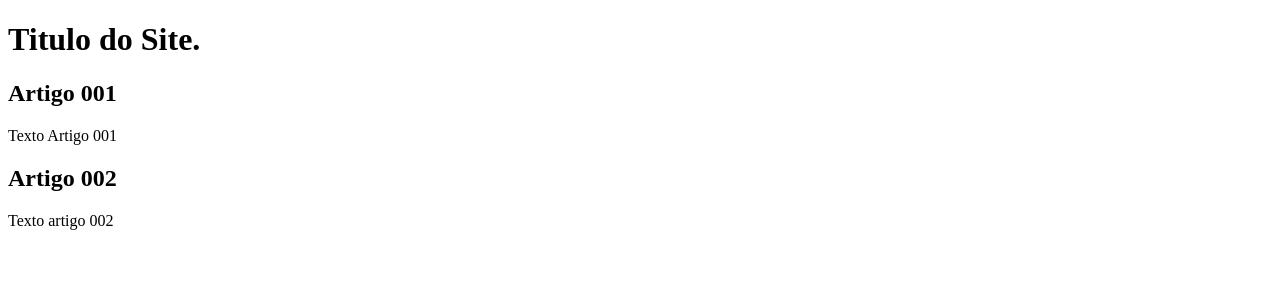
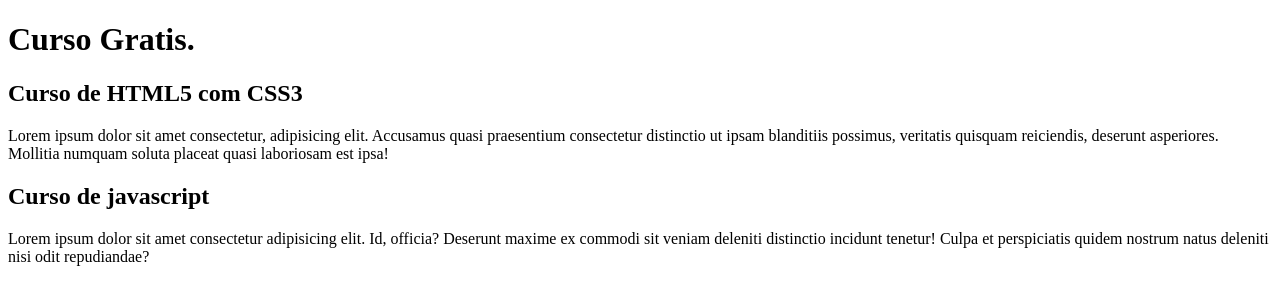
Before and after one commit to alessandrocrispim/Projeto-de-um-site, a plain HTML site: page index.html in a window 1280 px wide. Drawn offline with Linux system fonts and the light colour scheme.

Commit message:
comecei a escrever o conteudo

```diff
--- a/index.html
+++ b/index.html
@@ -9,15 +9,15 @@
 <body>
     <main>
         <header>
-            <h1>Titulo do Site.</h1>
+            <h1>Curso Gratis.</h1>
         </header>
         <article>
-            <h2>Artigo 001</h2>
-            <p>Texto Artigo 001</p>
+            <h2>Curso de HTML5 com CSS3</h2>
+            <p>Lorem ipsum dolor sit amet consectetur, adipisicing elit. Accusamus quasi praesentium consectetur distinctio ut ipsam blanditiis possimus, veritatis quisquam reiciendis, deserunt asperiores. Mollitia numquam soluta placeat quasi laboriosam est ipsa!</p>
         </article>
         <article>
-            <h2>Artigo 002</h2>
-            <p>Texto artigo 002</p>
+            <h2>Curso de javascript</h2>
+            <p>Lorem ipsum dolor sit amet consectetur adipisicing elit. Id, officia? Deserunt maxime ex commodi sit veniam deleniti distinctio incidunt tenetur! Culpa et perspiciatis quidem nostrum natus deleniti nisi odit repudiandae?</p>
         </article>
 
     </main>
```
